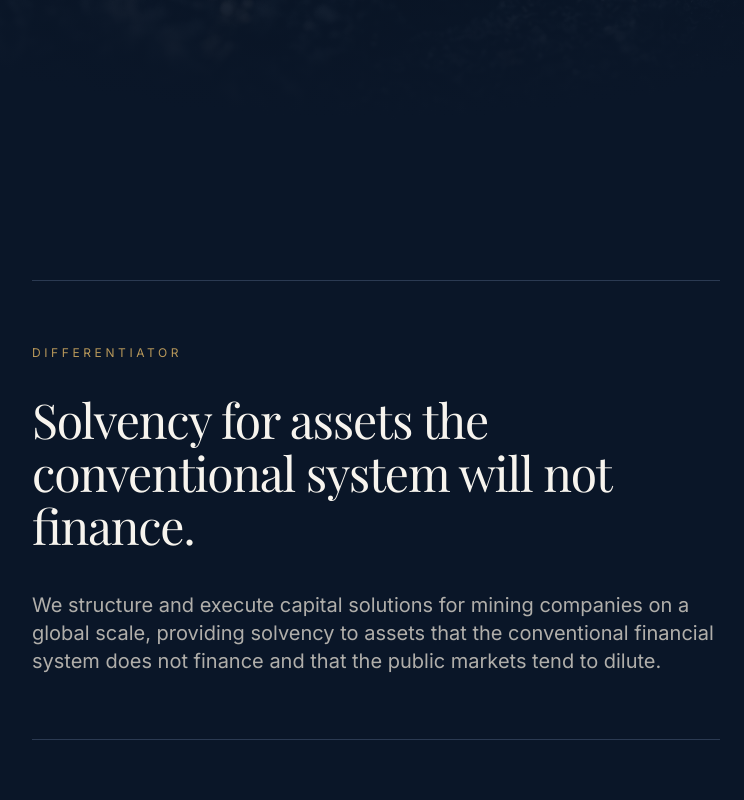
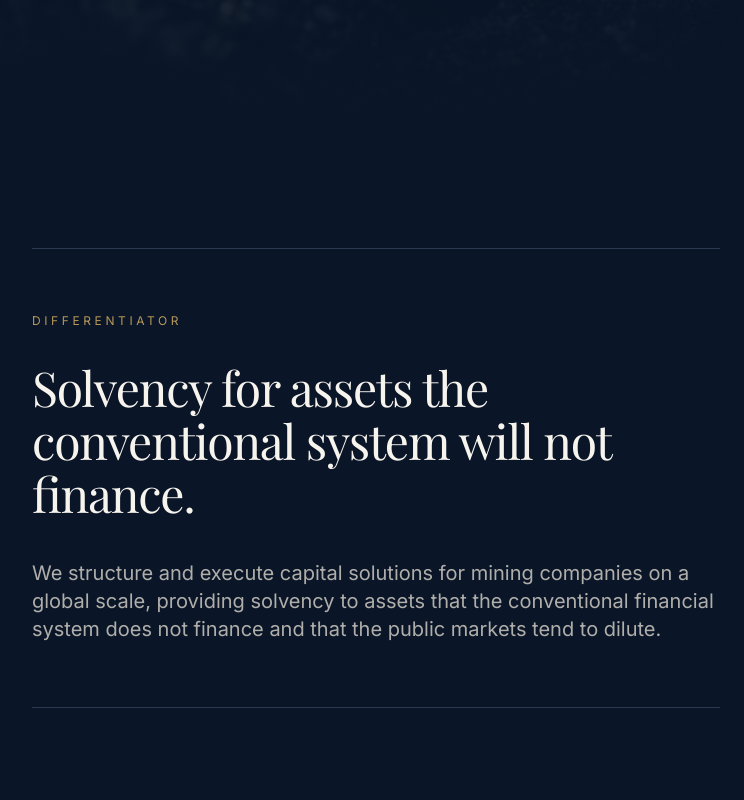
Before and after one commit to dbassa/allianz-gold, a Next.js app: page /en in a window 1280 px wide. Shown: the part 680-1480 px from the top of the page, without its empty margins (264-1008 px from the left). Built offline with nearby package versions, Linux system fonts and the light colour scheme; no server answers.

Commit message:
Treure una mica de padding al missatge després de Explorar Capitalización

```diff
--- a/components/sections/ValueProposition.tsx
+++ b/components/sections/ValueProposition.tsx
@@ -7,7 +7,7 @@ export function ValueProposition() {
   const t = useTranslations('home.value');
 
   return (
-    <section className="py-32 md:py-40">
+    <section className="py-32 md:pt-30 md:pb-40">
       <Container size="narrow">
         <Rule className="mb-16" />
         <Reveal>
```
